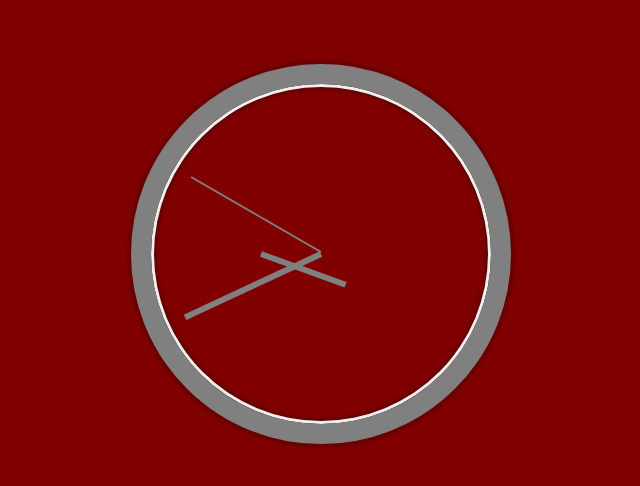
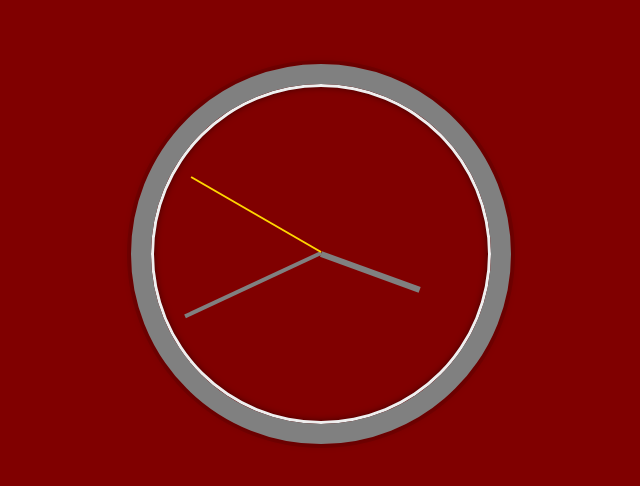
Before and after one commit to dj-mnlpt/JS-30, a plain HTML site: page JS Clock/index.html in a window 1280 px wide. Shown: the part 146-632 px from the top of the page, without its empty margins (319-959 px from the left). Drawn offline with Linux system fonts and the light colour scheme.

Commit message:
Clock CSS changes

```diff
--- a/JS Clock/style.css
+++ b/JS Clock/style.css
@@ -40,7 +40,7 @@ body {
 
 .hand {
     width: 50%;
-    height: 6px;
+
     background: grey;
     position: absolute;
     top: 50%;
@@ -52,10 +52,16 @@ body {
 
 .second-hand {
     height: 2px;
+    background: gold;
 }
 
 .hour-hand {
-    width: 30%;
+    width: 35%;
     transform-origin: 100% center;
+    margin-left: 15%;
+    height: 6px;
+}
 
+.min-hand {
+    height: 4px;
 }
```
